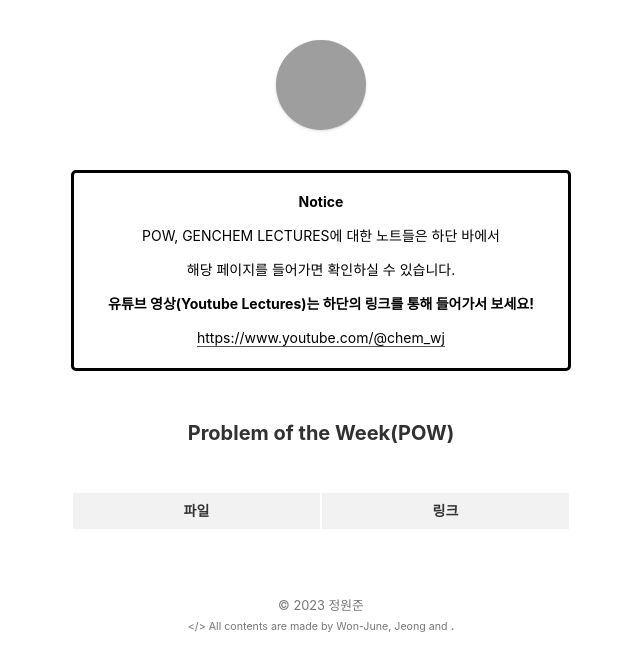
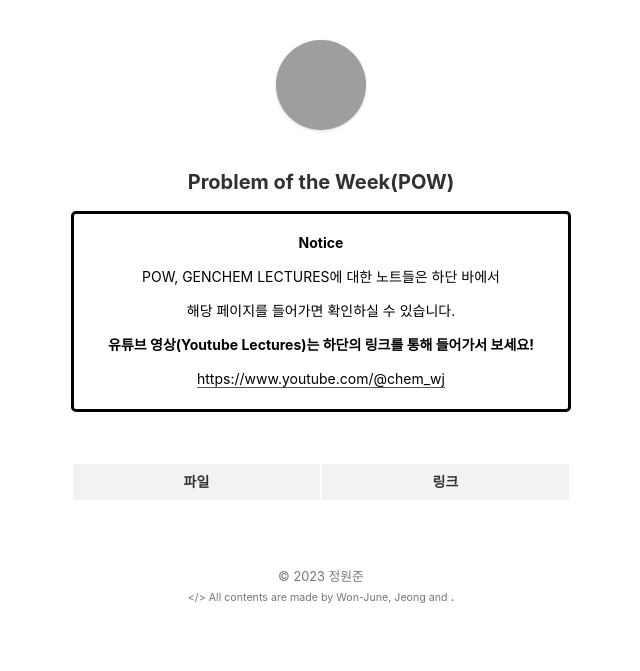
Before and after one commit to chemwj/chemwj.github.io, a Jekyll site: the page built from pow.html, in a window 1280 px wide, cut to the strip 0-671 px from the top of the page. Shown: the whole strip, without its empty margins (319-959 px from the left). Built offline with Jekyll 4.4.1, drawn with Linux system fonts in a browser that asks for light colours; grey boxes are pictures that could not be loaded.

Commit message:
Update pow.html

```diff
--- a/pow.html
+++ b/pow.html
@@ -1,7 +1,12 @@
 ---
 layout: default
 ---
+
+
 <section>
+
+  <center><h3>Problem of the Week(POW)</h3></center>
+  <section>
 	<div style="border: 3px solid #000000; background-color: #ffffff; color: black; border-radius: 5px; padding: 5px; padding-bottom: 20px;">
 		<center>
 			<p><b>Notice</b></p>
@@ -11,11 +16,7 @@ layout: default
 			<a href="https://www.youtube.com/@chem_wj">https://www.youtube.com/@chem_wj</a>
 		</center>
 	</div>
-</section>
-
-<section>
-
-  <center><h3>Problem of the Week(POW)</h3></center>
+  </section>
 
   <table>
       <thead>
```
